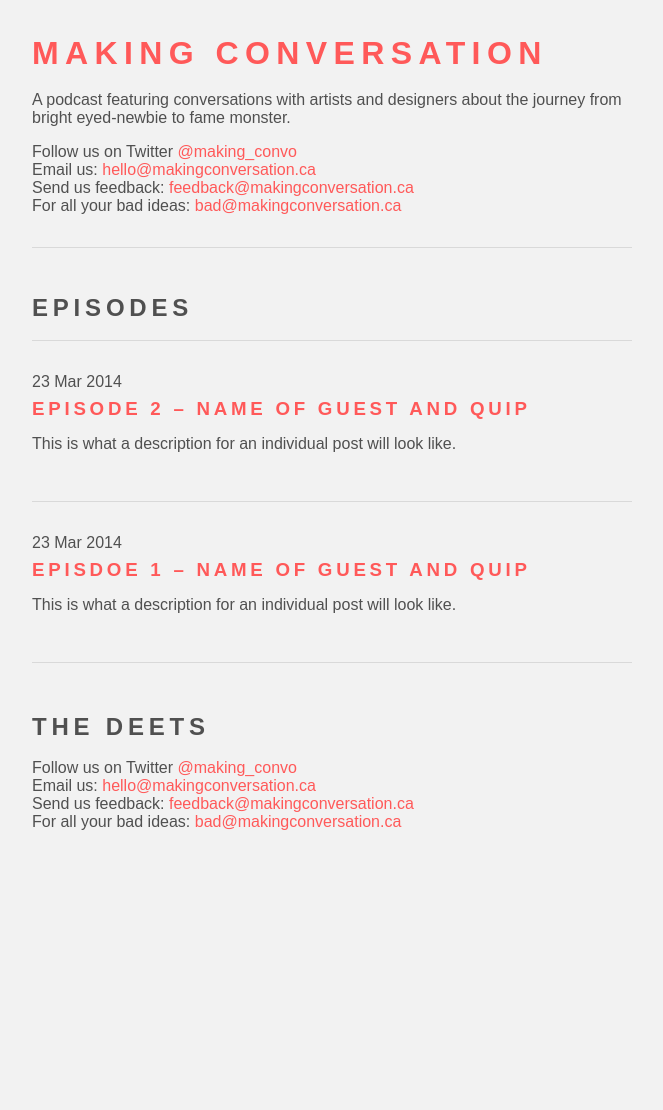
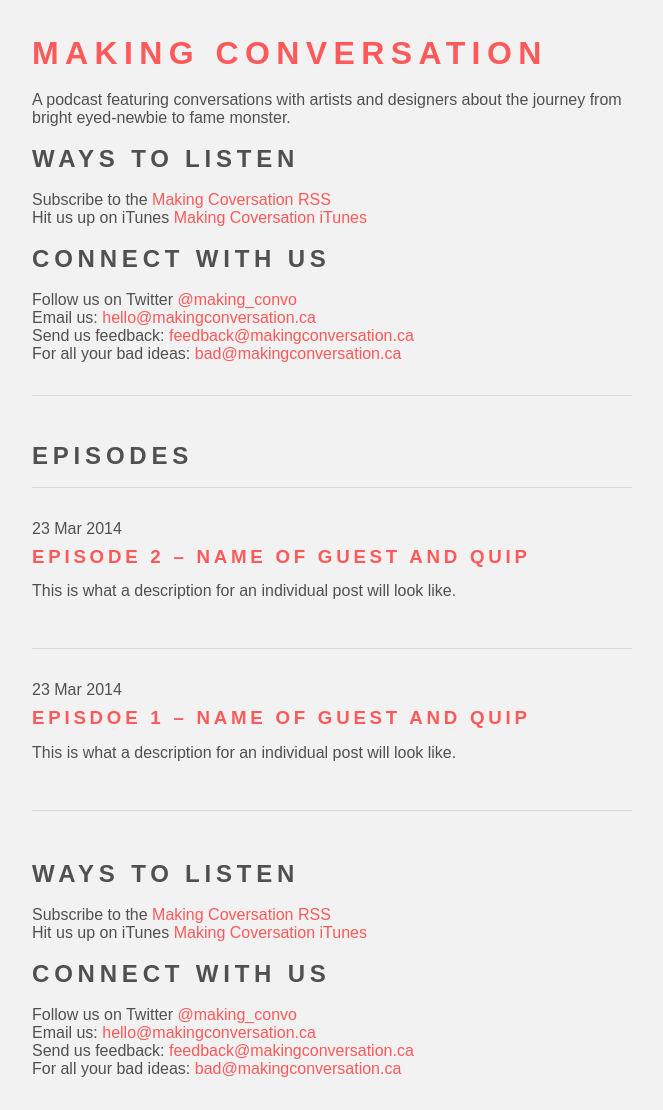
Before and after one commit to justinalm/makingconversation, a Jekyll site: the page built from index.html, in a window 1280 px wide. Shown: the whole page, without its empty margins (308-971 px from the left). Built offline with Jekyll 4.4.1, drawn with Linux system fonts in a browser that asks for light colours; before the commit the page ends 900 px from its top, so only the background shows below that.

Commit message:
More structure stuff

```diff
--- a/_layouts/default.html
+++ b/_layouts/default.html
@@ -15,6 +15,12 @@
         <header>
           <h1><a href="/">{{ site.name }}</a></h1>
           <p>{{ site.description }}</p>
+          <h2>Ways To Listen</h2>
+          <p>
+            Subscribe to the <a href="http://makingconversation.ca/rss">Making Coversation RSS</a></br>
+            Hit us up on iTunes <a href="#">Making Coversation iTunes</a>
+          </p>
+          <h2>Connect With Us</h2>
           <p>
             Follow us on Twitter <a href="http://twitter.com/making_convo/">@making_convo</a><br />
             Email us: <a href="mailto:hello@makingconversation.ca">hello@makingconversation.ca</a><br />
@@ -24,7 +30,12 @@
         </header>
         {{ content }}
         <footer>
-          <h2>The Deets</h2>
+          <h2>Ways To Listen</h2>
+          <p>
+            Subscribe to the <a href="http://makingconversation.ca/rss">Making Coversation RSS</a></br>
+            Hit us up on iTunes <a href="#">Making Coversation iTunes</a>
+          </p>
+          <h2>Connect With Us</h2>
           <p>
             Follow us on Twitter <a href="http://twitter.com/making_convo/">@making_convo</a><br />
             Email us: <a href="mailto:hello@makingconversation.ca">hello@makingconversation.ca</a><br />
```
